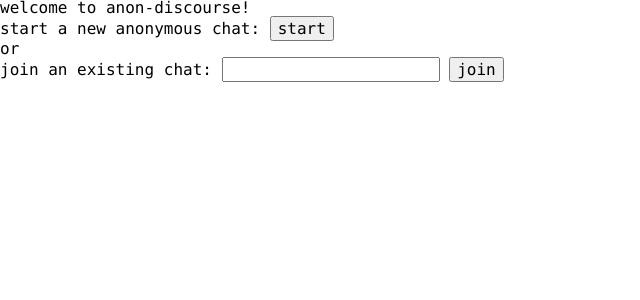
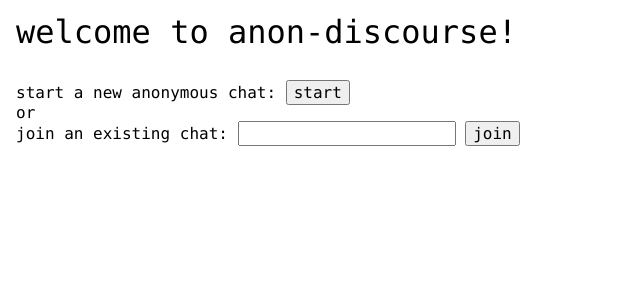
Before and after one commit to nullfocus/anon-discourse, a Flask app: page / in a window 1280 px wide. Shown: the top 300 px of the page, without its empty margins (0-640 px from the left). Run offline with Flask 3, Linux system fonts and the light colour scheme.

Commit message:
quick update landing style

```diff
--- a/src/static/css/style.css
+++ b/src/static/css/style.css
@@ -8,6 +8,15 @@ body, *{
     height: 100%;
 }
 
+#landing {
+    padding: 1em;
+}
+
+#landing h1 {
+    font-size: 2em;
+    margin-bottom: 1em;
+}
+
 #message_container {
     position:relative;
     top: 0em;
@@ -15,7 +24,6 @@ body, *{
     overflow-y: auto;
     overflow-x: hidden;
     scroll-behavior: auto;
-
 }
 
 #message_list {
--- a/src/templates/landing.html
+++ b/src/templates/landing.html
@@ -5,6 +5,7 @@
 </head>
 
 <body>
+    <div id="landing">
         <h1>
             welcome to anon-discourse!
         </h1>
@@ -27,6 +28,7 @@
             <input type="text" name="c"></input>
             <input type="submit" value="join"></input>
         </form>
+    </div>
 
 
     <link rel="stylesheet" type="text/css" href="./static/css/reset.css">
```
Lines whose indentation alone changed are shown as unchanged.
